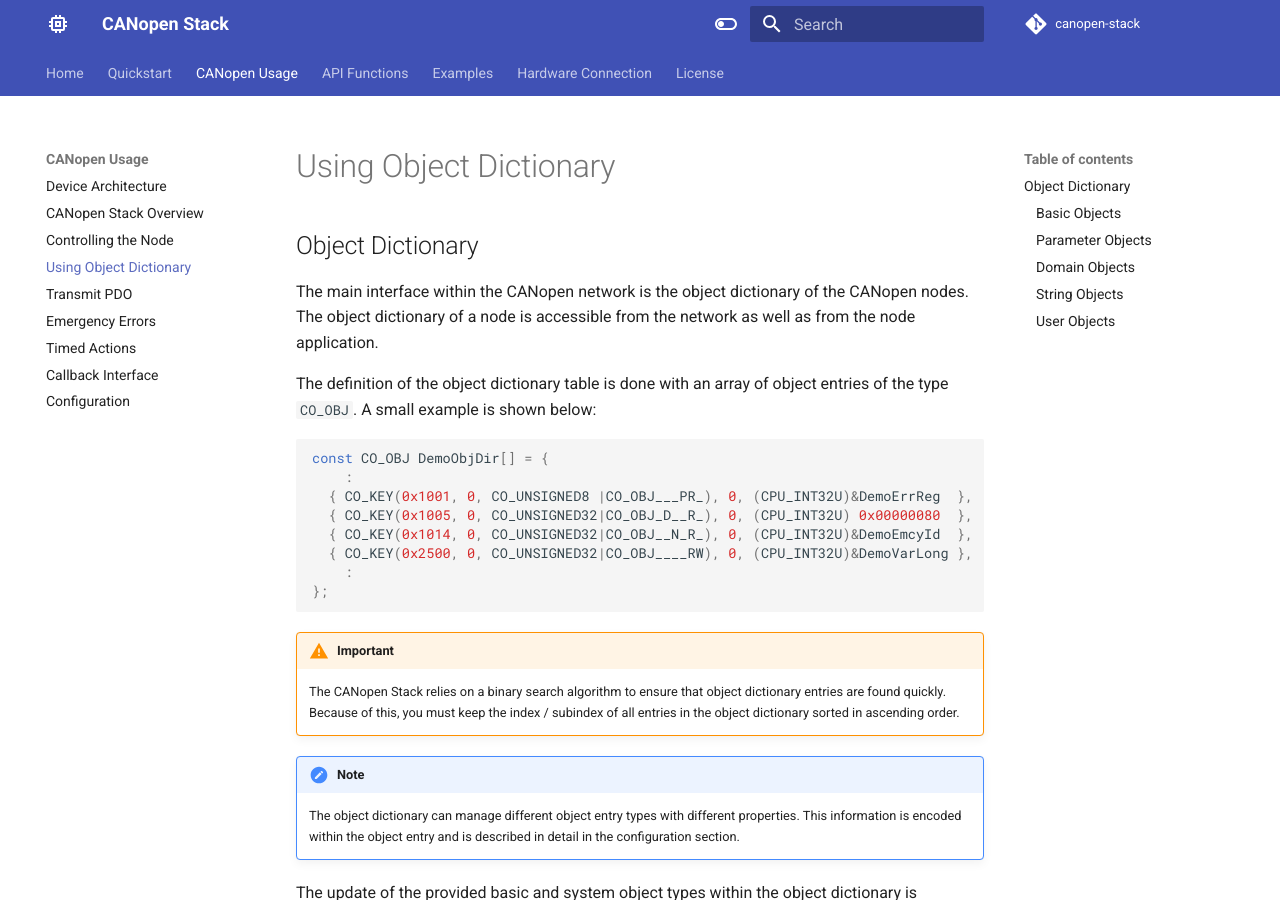
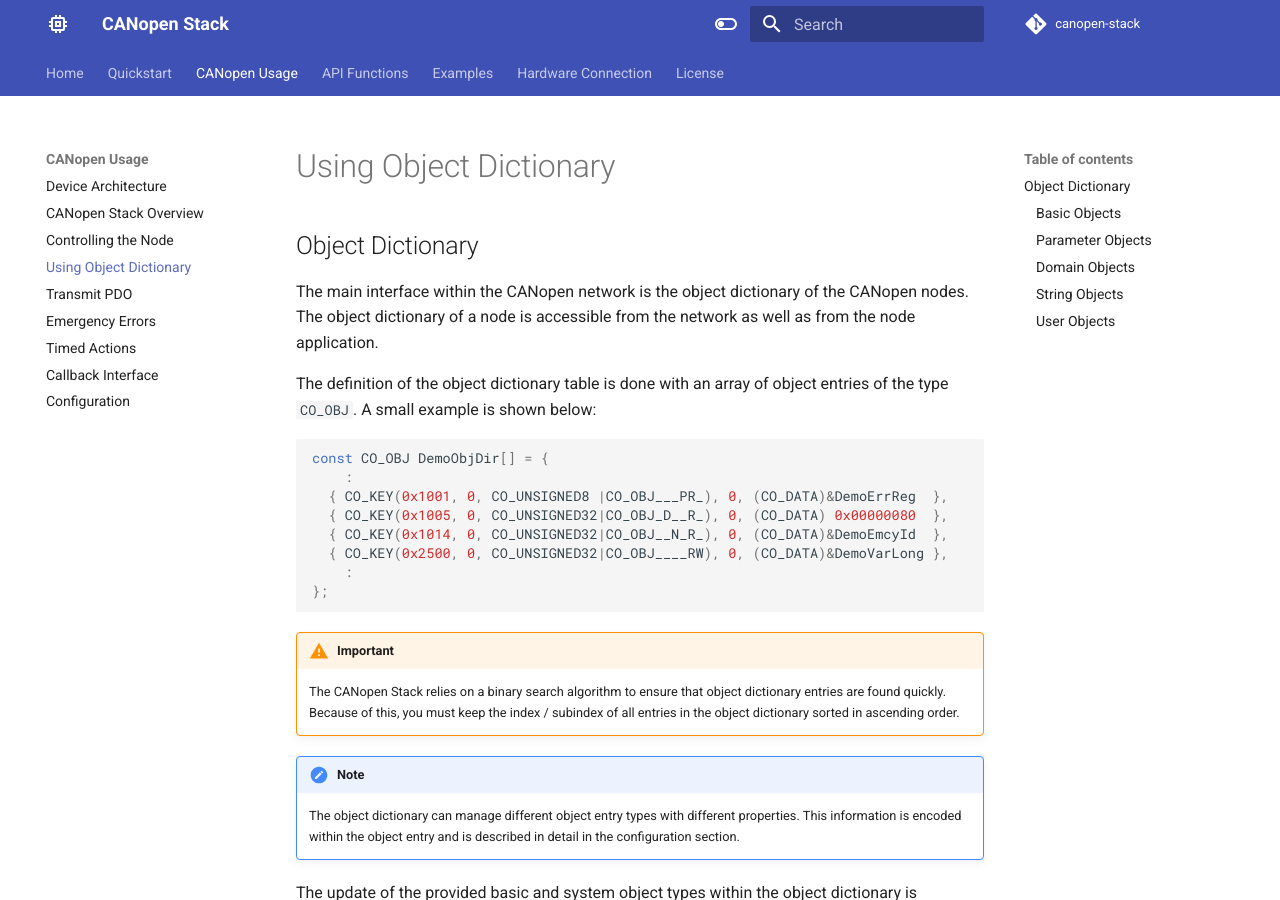
Before and after one commit to embedded-office/canopen-website, an MkDocs documentation site: the page built from website/docs/usage/dictionary.md, in a window 1280 px wide and 900 px high. Built offline with MkDocs 1.6.1 and Material for MkDocs 9.7.7, drawn with Linux system fonts in a browser that asks for light colours; comment, search, counter and statistics services are not loaded; the version menu is left out.

Commit message:
fix data type relicts in using object dictionary

````diff
--- a/website/docs/usage/dictionary.md
+++ b/website/docs/usage/dictionary.md
@@ -9,10 +9,10 @@
 ```c
 const CO_OBJ DemoObjDir[] = {
     :
-  { CO_KEY(0x1001, 0, CO_UNSIGNED8 |CO_OBJ___PR_), 0, (CPU_INT32U)&DemoErrReg  },
-  { CO_KEY(0x1005, 0, CO_UNSIGNED32|CO_OBJ_D__R_), 0, (CPU_INT32U) 0x00000080  },
-  { CO_KEY(0x1014, 0, CO_UNSIGNED32|CO_OBJ__N_R_), 0, (CPU_INT32U)&DemoEmcyId  },
-  { CO_KEY(0x2500, 0, CO_UNSIGNED32|CO_OBJ____RW), 0, (CPU_INT32U)&DemoVarLong },
+  { CO_KEY(0x1001, 0, CO_UNSIGNED8 |CO_OBJ___PR_), 0, (CO_DATA)&DemoErrReg  },
+  { CO_KEY(0x1005, 0, CO_UNSIGNED32|CO_OBJ_D__R_), 0, (CO_DATA) 0x00000080  },
+  { CO_KEY(0x1014, 0, CO_UNSIGNED32|CO_OBJ__N_R_), 0, (CO_DATA)&DemoEmcyId  },
+  { CO_KEY(0x2500, 0, CO_UNSIGNED32|CO_OBJ____RW), 0, (CO_DATA)&DemoVarLong },
     :
 };
 ```
````
